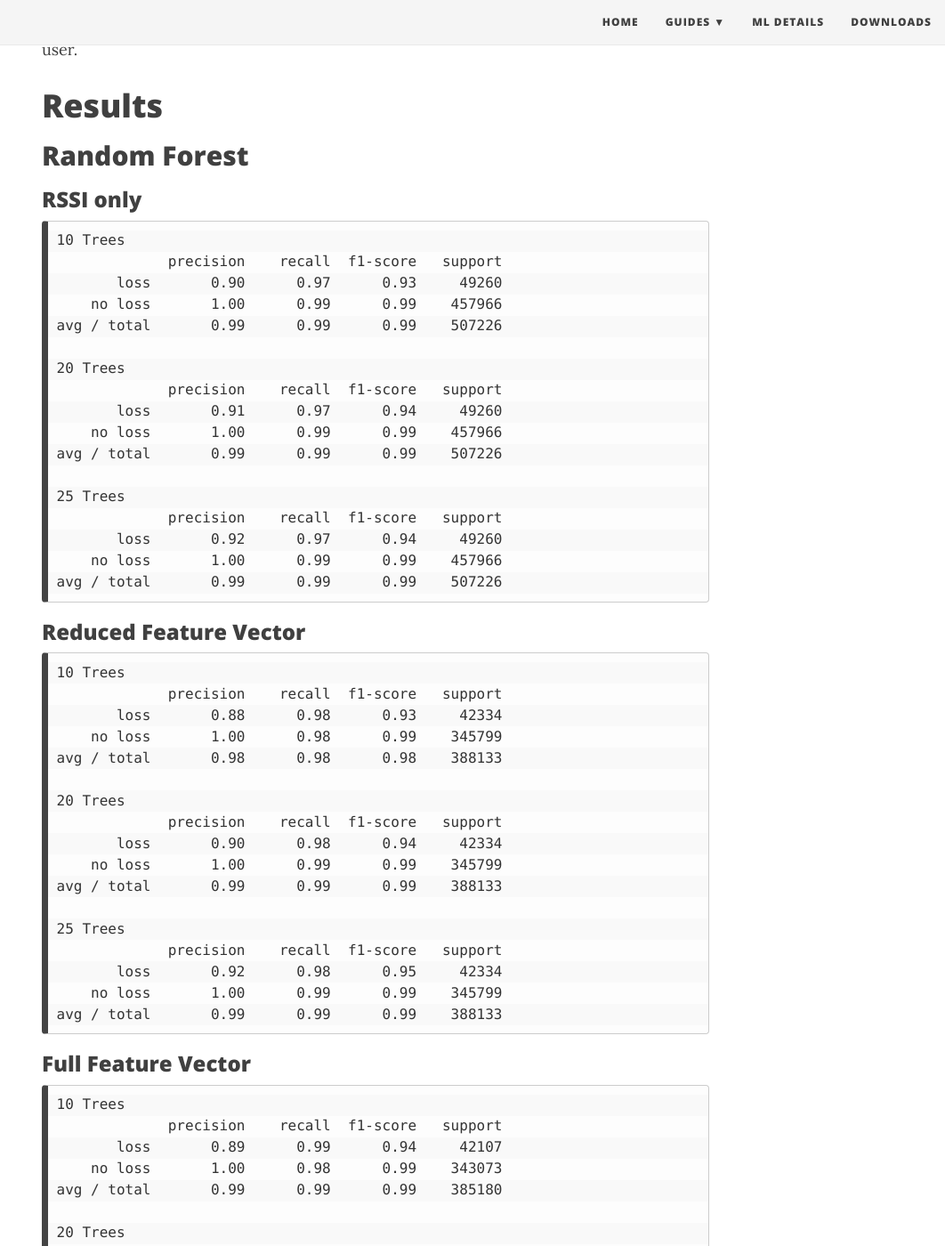
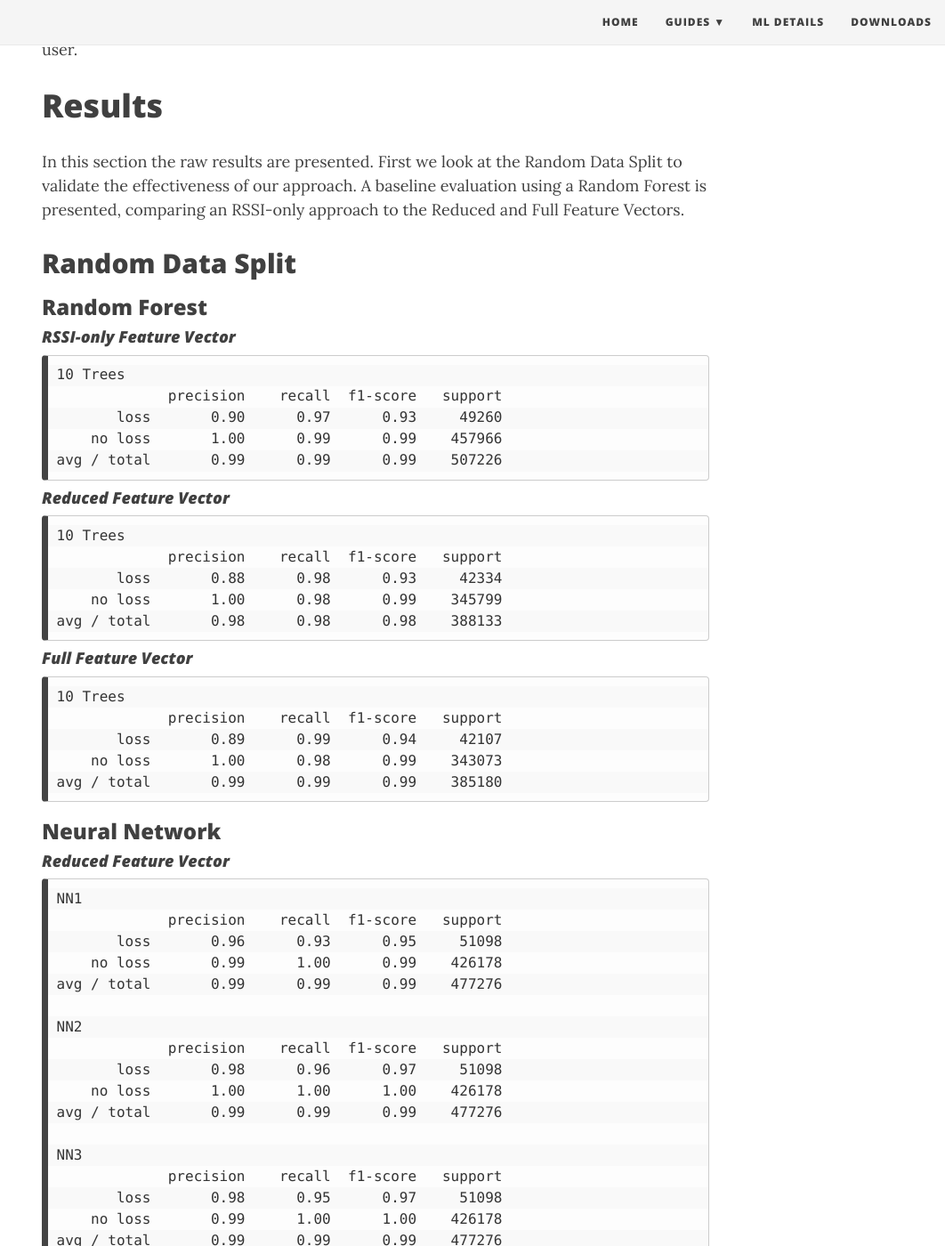
Before and after one commit to umr-ds/seamcon, a Jekyll site: the page built from ml.md, in a window 1280 px wide and 1400 px high, scrolled down 1804 px. Shown: the whole window at 89% size, without its empty margins (218-1280 px from the left). Built offline with Jekyll 4.4.1, drawn with Linux system fonts in a browser that asks for light colours; nearby versions of some CDN libraries; some of the changed text lies outside the part shown.

Commit message:
added missed data in ml details2

````diff
--- a/_includes/random-forest.md
+++ b/_includes/random-forest.md
@@ -1,64 +1,26 @@
-## Random Forest
-
-### RSSI only
+#### *RSSI-only Feature Vector*
 ```
 10 Trees
              precision    recall  f1-score   support
        loss       0.90      0.97      0.93     49260
     no loss       1.00      0.99      0.99    457966
 avg / total       0.99      0.99      0.99    507226
-
-20 Trees
-             precision    recall  f1-score   support
-       loss       0.91      0.97      0.94     49260
-    no loss       1.00      0.99      0.99    457966
-avg / total       0.99      0.99      0.99    507226
-
-25 Trees
-             precision    recall  f1-score   support
-       loss       0.92      0.97      0.94     49260
-    no loss       1.00      0.99      0.99    457966
-avg / total       0.99      0.99      0.99    507226
 ```
 
-### Reduced Feature Vector
+#### *Reduced Feature Vector*
 ```
 10 Trees
              precision    recall  f1-score   support
        loss       0.88      0.98      0.93     42334
     no loss       1.00      0.98      0.99    345799
 avg / total       0.98      0.98      0.98    388133
-
-20 Trees
-             precision    recall  f1-score   support
-       loss       0.90      0.98      0.94     42334
-    no loss       1.00      0.99      0.99    345799
-avg / total       0.99      0.99      0.99    388133
-
-25 Trees
-             precision    recall  f1-score   support
-       loss       0.92      0.98      0.95     42334
-    no loss       1.00      0.99      0.99    345799
-avg / total       0.99      0.99      0.99    388133
 ```
 
-### Full Feature Vector
+#### *Full Feature Vector*
 ```
 10 Trees
              precision    recall  f1-score   support
        loss       0.89      0.99      0.94     42107
     no loss       1.00      0.98      0.99    343073
 avg / total       0.99      0.99      0.99    385180
-
-20 Trees
-             precision    recall  f1-score   support
-       loss       0.91      0.99      0.95     42107
-    no loss       1.00      0.99      0.99    343073
-avg / total       0.99      0.99      0.99    385180
-
-25 Trees
-             precision    recall  f1-score   support
-       loss       0.92      0.99      0.96     42107
-    no loss       1.00      0.99      0.99    343073
-avg / total       0.99      0.99      0.99    385180
 ```
--- a/_includes/random-nn.md
+++ b/_includes/random-nn.md
@@ -1,27 +1,4 @@
-## Random Neural Network
-
-### RSSI only
-```
-NN1
-             precision    recall  f1-score   support
-       loss       0.99      0.90      0.94     60278
-    no loss       0.99      1.00      0.99    574347
-avg / total       0.99      0.99      0.99    634625
-
-NN2
-             precision    recall  f1-score   support
-       loss       0.97      0.93      0.95     60278
-    no loss       0.99      1.00      0.99    574347
-avg / total       0.99      0.99      0.99    634625
-
-NN3
-             precision    recall  f1-score   support
-       loss       0.98      0.91      0.95     60278
-    no loss       0.99      1.00      0.99    574347
-avg / total       0.99      0.99      0.99    634625
-```
-
-### Reduced Feature Vector
+#### *Reduced Feature Vector*
 ```
 NN1
              precision    recall  f1-score   support
@@ -42,7 +19,7 @@ NN3
 avg / total       0.99      0.99      0.99    477276
 ```
 
-### Full Feature Vector
+#### *Full Feature Vector*
 ```
 NN1
              precision    recall  f1-score   support
--- a/_includes/user-nn-reduced.md
+++ b/_includes/user-nn-reduced.md
@@ -1,2 +1,82 @@
-## User Neural Network
-TODO!
+#### *RSSI-only Feature Vector*
+
+```
+Training rssi_user1_nn-3...
+             precision    recall  f1-score   support
+
+        0.0       0.98      0.97      0.97     25982
+        1.0       1.00      1.00      1.00    653387
+
+avg / total       1.00      1.00      1.00    679369
+
+Training rssi_user2_nn-3...
+             precision    recall  f1-score   support
+
+        0.0       0.93      0.75      0.83     26192
+        1.0       0.98      1.00      0.99    354533
+
+avg / total       0.98      0.98      0.98    380725
+
+Training rssi_user3_nn-3...
+             precision    recall  f1-score   support
+
+        0.0       0.97      0.88      0.92    124228
+        1.0       0.98      1.00      0.99    764701
+
+avg / total       0.98      0.98      0.98    888929
+```
+
+#### *Reduced Feature Vector*
+```
+Training reduced_user1_nn-3...
+             precision    recall  f1-score   support
+
+        0.0       0.92      0.96      0.94     25772
+        1.0       1.00      1.00      1.00    439487
+
+avg / total       0.99      0.99      0.99    465259
+
+Training reduced_user2_nn-3...
+             precision    recall  f1-score   support
+
+        0.0       0.79      0.73      0.76     23801
+        1.0       0.98      0.98      0.98    306163
+
+avg / total       0.97      0.97      0.97    329964
+
+Training reduced_user3_nn-3...
+             precision    recall  f1-score   support
+
+        0.0       0.93      0.89      0.91    104565
+        1.0       0.98      0.99      0.99    646044
+
+avg / total       0.98      0.98      0.98    750609
+```
+
+#### *Full Feature Vector*
+
+```
+Training full_user1_nn-3...
+             precision    recall  f1-score   support
+
+        0.0       0.91      0.69      0.78     25772
+        1.0       0.98      1.00      0.99    439487
+
+avg / total       0.98      0.98      0.98    465259
+
+Training full_user2_nn-3...
+             precision    recall  f1-score   support
+
+        0.0       0.72      0.54      0.62     23492
+        1.0       0.96      0.98      0.97    302383
+
+avg / total       0.95      0.95      0.95    325875
+
+Training full_user3_nn-3...
+             precision    recall  f1-score   support
+
+        0.0       0.68      0.69      0.68    103850
+        1.0       0.95      0.95      0.95    638116
+
+avg / total       0.91      0.91      0.91    741966
+```
--- a/ml.md
+++ b/ml.md
@@ -49,9 +49,27 @@ Multi-layer Perceptron Classifier | 1 Layer, 100 Neurons (NN1)<br />3 Layers, 10
 Data from 5 volunteer testers were collected for this work. Thus, we tried two different Training and Test sets. First, all data was combined and than split randomly in 70:30 relation with 70% for training the Neural Network and 30% for testing. In the second approach the data was split per user, resulting in a model that was trained on a specific user.
 
 # Results
+In this section the raw results are presented. First we look at the Random Data Split to validate the effectiveness of our approach. A baseline evaluation using a Random Forest is presented, comparing an RSSI-only approach to the Reduced and Full Feature Vectors.
+
+## Random Data Split
+
+### Random Forest
+
 {% include random-forest.md %}
+
+### Neural Network
+
 {% include random-nn.md %}
+
+## User-based Data Split
+
+To prove how well the trained model can generalize across users, the data is split up based on users, where the user evaluated with is not used for comparison.
+
+### Neural Network
+
 {% include user-nn-reduced.md %}
+
+For more data on the evaluated models, please look in the available notebooks. Learned models are also available there.
 
 ## Notebooks
 Alls Jupyter Notebooks can be downloaded from our [GitHub repo](https://github.com/umr-ds/seamcon-learning-wifi-loss). We provide a `Dockerfile` so that you can start the Docker container and see all steps done from preparing the data until the learning evaluation directly in a Jupyter Lab. Just check out the mentioned repo, build the container and start it. Please provide the right parameters in the commands below:
````
